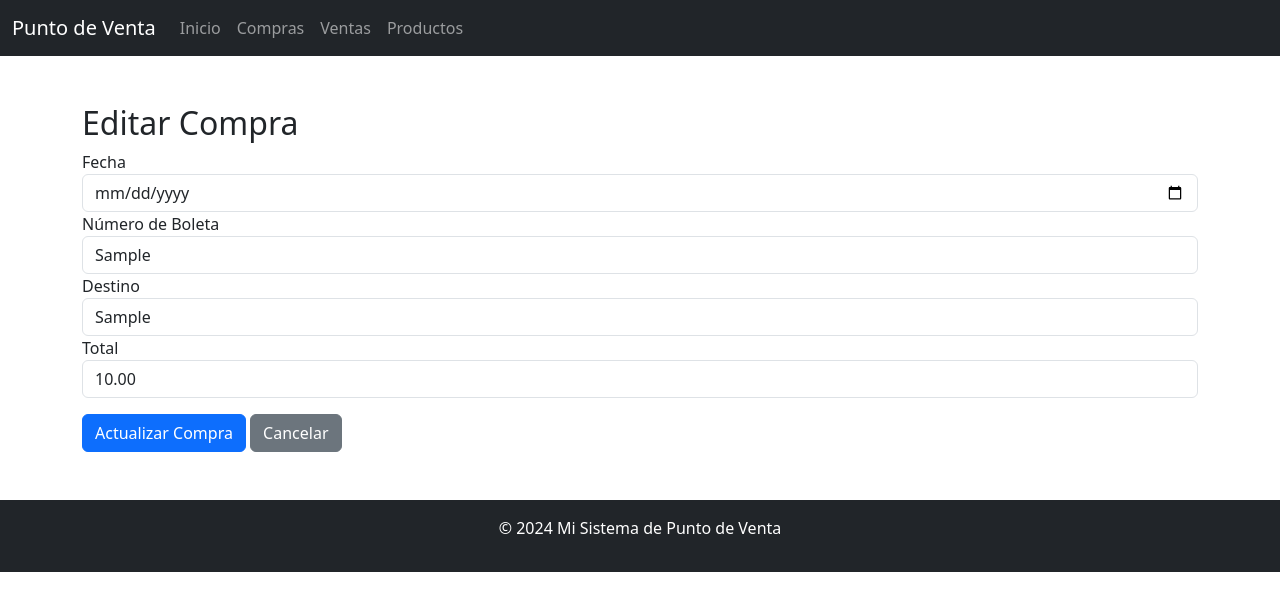
After one commit to jeancarlos336/cafeteriamdv, a Django app: page /compras/1/editar/ in a window 1280 px wide. The commit adds this page. Shown: the top 611 px of the page. Run offline with Django 5.2, Linux system fonts and the light colour scheme; a user stored in the database is signed in; tables that the repository leaves empty hold one stand-in row (values such as "Sample post"); some libraries are stand-ins or nearby versions.

Commit message:
achivos nuevos

```diff
--- /dev/null
+++ b/pos_system/ventas/templates/ventas/editar_compra.html
@@ -0,0 +1,32 @@
+{% extends 'ventas/base.html' %}
+{% load widget_tweaks %}
+{% block content %}
+<h2>Editar Compra</h2>
+
+<form method="POST">
+    {% csrf_token %}
+    <div class="form-group">
+        <label for="{{ form.fecha.id_for_label }}">Fecha</label>
+        {{ form.fecha|add_class:"form-control" }}
+    </div>
+
+    <div class="form-group">
+        <label for="{{ form.numero_boleta.id_for_label }}">Número de Boleta</label>
+        {{ form.numero_boleta|add_class:"form-control" }}
+    </div>
+
+    <div class="form-group">
+        <label for="{{ form.destino.id_for_label }}">Destino</label>
+        {{ form.destino|add_class:"form-control" }}
+    </div>
+
+    <div class="form-group">
+        <label for="{{ form.total.id_for_label }}">Total</label>
+        {{ form.total|add_class:"form-control" }}
+    </div>
+
+    <button type="submit" class="btn btn-primary mt-3">Actualizar Compra</button>
+    <a href="{% url 'listar_compras' %}" class="btn btn-secondary mt-3 ml-2">Cancelar</a>
+</form>
+
+{% endblock %}
--- a/pos_system/ventas/templates/ventas/listar_compras.html
+++ b/pos_system/ventas/templates/ventas/listar_compras.html
@@ -21,6 +21,8 @@
             <td>{{ compra.total }}</td>
             <td>
                 <a href="{% url 'ver_compra' compra.id %}" class="btn btn-info">Ver</a>
+                <a href="{% url 'editar_compra' compra.id %}" class="btn btn-warning">Editar</a>
+                <a href="{% url 'eliminar_compra' compra.id %}" class="btn btn-danger">Eliminar</a>
             </td>
         </tr>
         {% endfor %}
--- a/pos_system/ventas/urls.py
+++ b/pos_system/ventas/urls.py
@@ -42,5 +42,8 @@ urlpatterns = [
     path('compras/', views.listar_compras, name='listar_compras'),
     path('compras/crear/', views.crear_compra, name='crear_compra'),
     path('compras/<int:compra_id>/', views.ver_compra, name='ver_compra'),
+    path('compras/<int:compra_id>/editar/', views.editar_compra, name='editar_compra'),
+    path('compras/<int:compra_id>/eliminar/', views.eliminar_compra, name='eliminar_compra'),
+
 
 ]
--- a/pos_system/ventas/views.py
+++ b/pos_system/ventas/views.py
@@ -279,6 +279,30 @@ def ver_compra(request, compra_id):
     return render(request, 'ventas/ver_compra.html', {'compra': compra})
 
 @login_required
+def editar_compra(request, compra_id):
+    compra = get_object_or_404(Compra, id=compra_id)
+    if request.method == 'POST':
+        form = CompraForm(request.POST, instance=compra)
+        if form.is_valid():
+            form.save()
+            messages.success(request, "Compra actualizada con éxito.")
+            return redirect('listar_compras')
+    else:
+        form = CompraForm(instance=compra)
+    return render(request, 'ventas/editar_compra.html', {'form': form, 'compra': compra})
+
+
+@login_required
+def eliminar_compra(request, compra_id):
+    compra = get_object_or_404(Compra, id=compra_id)
+    if request.method == 'POST':
+        compra.delete()
+        messages.success(request, "Compra eliminada con éxito.")
+        return redirect('listar_compras')
+    return render(request, 'ventas/eliminar_compra.html', {'compra': compra})
+
+
+@login_required
 @admin_required  # Usamos nuestro decorador personalizado
 def generar_reporte_compras(request):
     if request.method == "POST":
```
Also changed, not shown: pos_system/pos_system/settings.py (+16 -3 lines), pos_system/ventas/templates/ventas/eliminar_compra.html (added, +15 -0 lines), pos_system/ventas/forms.py (line endings or trailing spaces), 1 other file.
